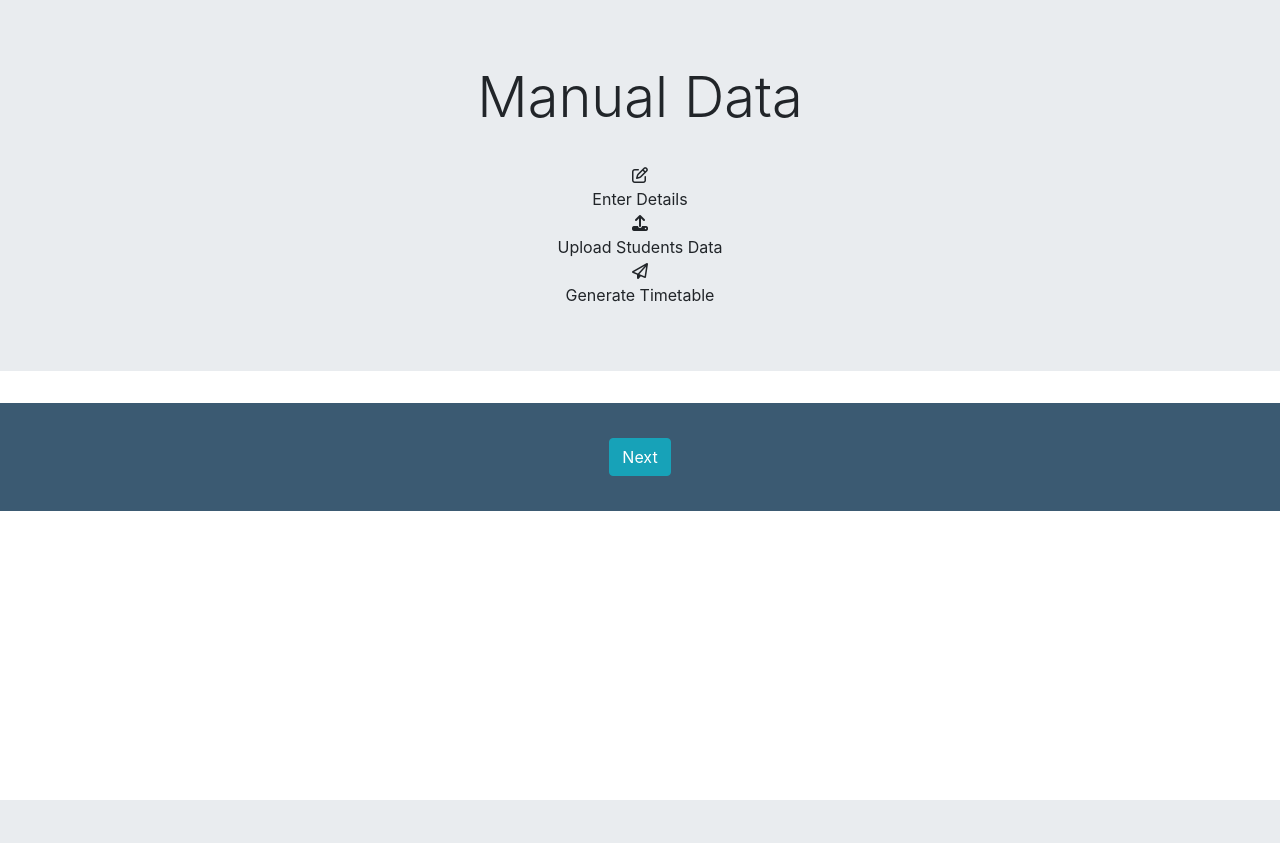
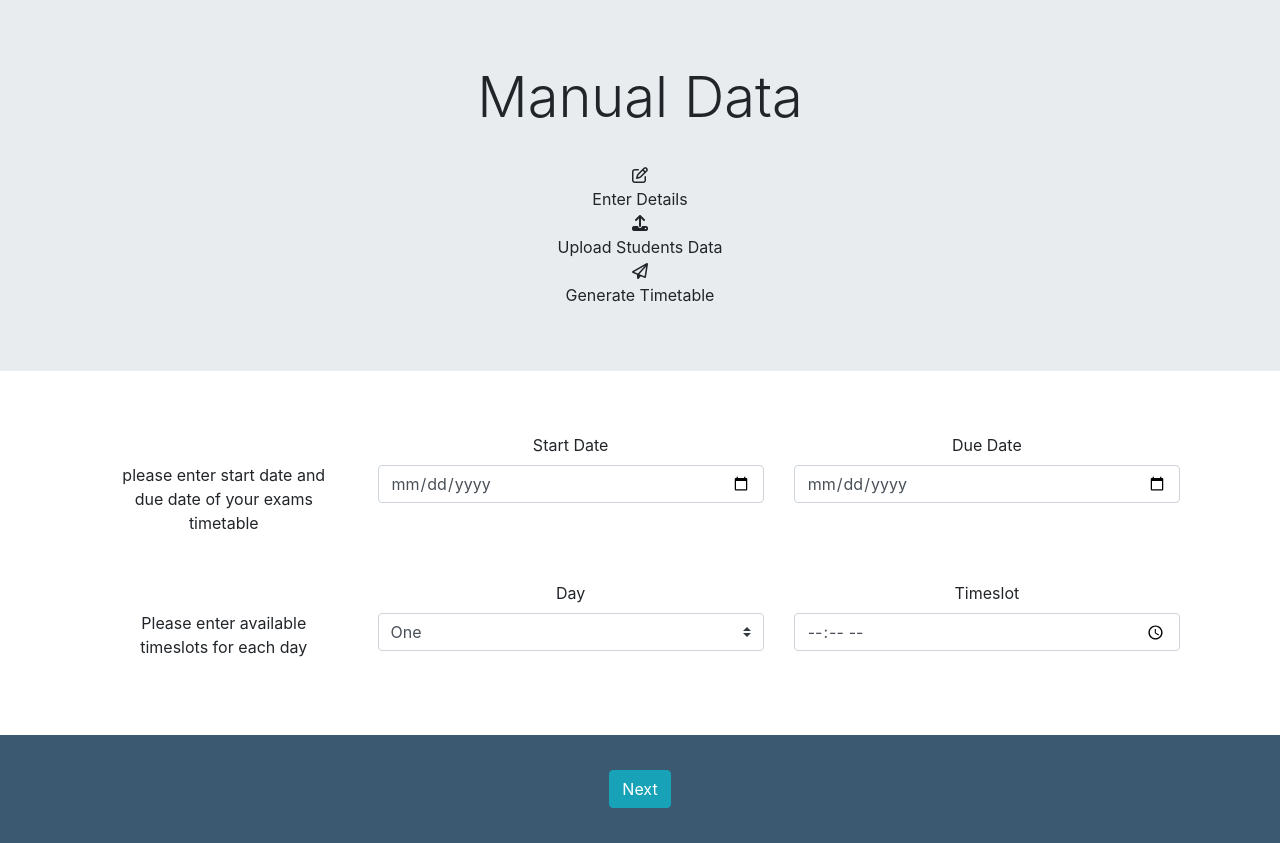
Before and after one commit to NoOourAn/Tabular-project, a Django app: page /services/manual-data in a window 1280 px wide. Before the commit the page ends 800 px from the top, so only its background shows below. Run offline with Django 3.2, Linux system fonts and the light colour scheme; some libraries are stand-ins or nearby versions.

Commit message:
manual-data & excel-sheet validation

```diff
--- a/services/templates/services/excel-sheet.html
+++ b/services/templates/services/excel-sheet.html
@@ -84,9 +84,9 @@
   </div>
 
     <form action="{% url 'timetable' %}">
-        <div>
+        <div class="container">
 
-            <div class="blockbox">
+<!--            <div class="blockbox">-->
 <!--              <p>Please upload students data by the following format : mennenenmneemi</p>-->
 
 <!--          <div class="custom-file" id="whitebox">-->
@@ -94,7 +94,7 @@
 <!--            <label class="custom-file-label" for="validatedCustomFile">Choose file...</label>-->
 <!--            <div class="invalid-feedback">Example invalid custom file feedback</div>-->
 <!--          </div>-->
-            </div>
+<!--            </div>-->
 
         <div>
               <p>Please upload courses data by the following format : mennenenmneemi</p>
--- a/services/templates/services/manual-data.html
+++ b/services/templates/services/manual-data.html
@@ -45,6 +45,17 @@
     text-align: center;
     padding: 35px 0;
     }
+    #whitebox{
+    width: 100%;
+    text-align: center;
+    padding: 30px;
+    margin-top: 10px;
+    }
+    #textbox{
+    width: 30%;
+    text-align: center;
+    padding: 30px;
+    }
 
     </style>
 
@@ -75,6 +86,50 @@
 
     <form action="{% url 'excelsheet' %}">
 
+<div class="container" id="whitebox">
+
+
+    <div class="row">
+
+        <div class="col-3" id="textbox">
+        <p>please enter start date and due date of your exams timetable</p>
+            </div>
+
+        <div class="col" >
+        <label>Start Date</label>
+        <input type="date" class="form-control"  aria-describedby="emailHelp" required>
+            </div>
+        <div class="col" >
+        <label>Due Date</label>
+        <input type="date" class="form-control"  aria-describedby="emailHelp" required>
+            </div>
+      </div>
+
+    <div class="row">
+        <div class="col-3" id="textbox">
+        <p>Please enter available timeslots for each day</p>
+            </div>
+
+        <div class="col" >
+        <label>Day</label>
+
+        <select class="custom-select mr-sm-2" id="inlineFormCustomSelect" required>
+            <option value="1">One</option>
+            <option value="2">Two</option>
+            <option value="3">Three</option>
+          </select>
+            </div>
+        <div class="col" >
+        <label>Timeslot</label>
+        <input type="time" class="form-control"  aria-describedby="emailHelp" required>
+            </div>
+
+      </div>
+
+
+  </div>
+
+
       <div id="bluebox">
           <input type="submit" value="Next" class="btn btn-info">
       </div>
```
Also changed, not shown: db.sqlite3.
